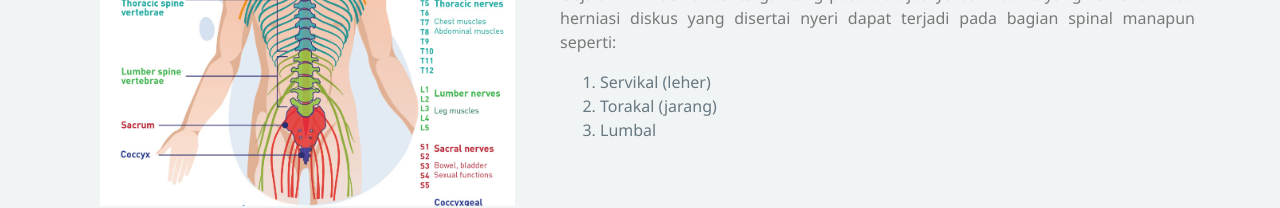
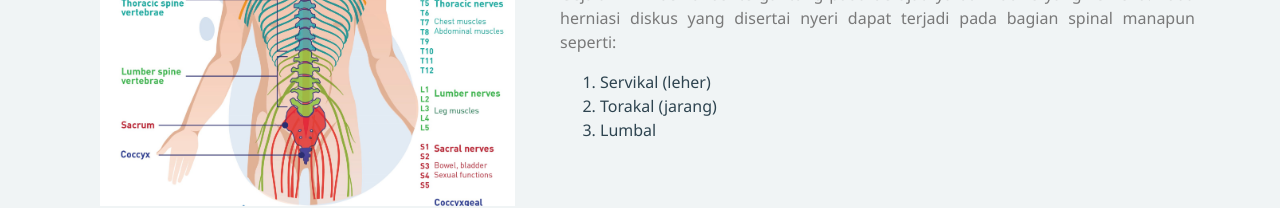
Before and after one commit to inkeshnp/inkeshnp.github.io, a plain HTML site: page gejala.html in a window 1280 px wide. Shown: the part 597-805 px from the top of the page. Drawn offline with nearby package versions, Linux system fonts and the light colour scheme.

Commit message:
Update gejala.html
fix error

```diff
--- a/gejala.html
+++ b/gejala.html
@@ -82,7 +82,7 @@
                                 Terkena. Pada herniasi diskus yang disertai nyeri dapat terjadi pada bagian spinal manapun
                                 seperti:
                             </p>
-                            <ul style="font-weight: bold; color: #2e4450; opacity: 0.7;">
+                            <ul>
                                 <li>Servikal (leher)</li>
                                 <li>Torakal (jarang)</li>
                                 <li>Lumbal</li>
```
